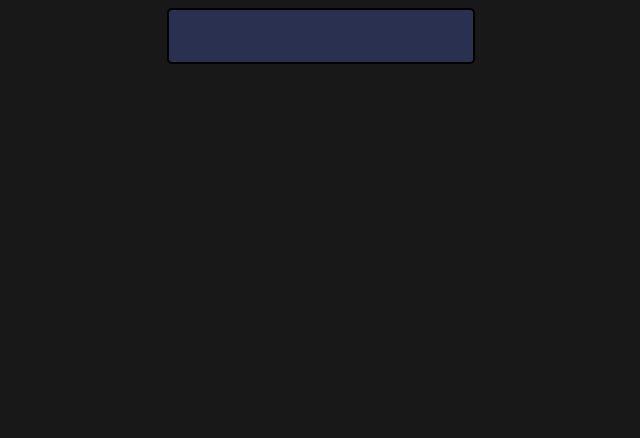
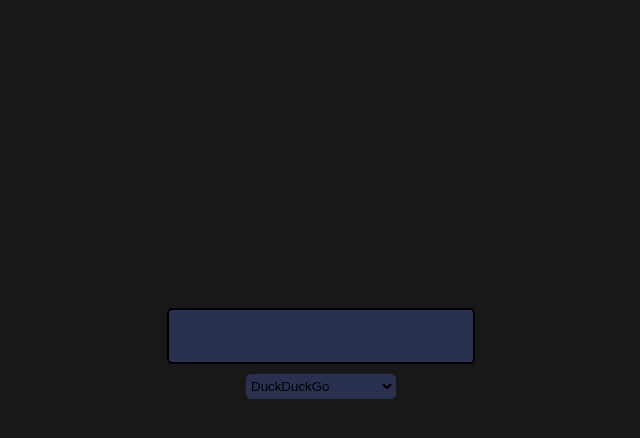
Before and after one commit to ACoderGuy1002/webbrowser, a website built with Vite: page vite-project/index.html in a window 1280 px wide. Shown: the whole page, without its empty margins (319-959 px from the left). Built offline with nearby package versions, Linux system fonts and the light colour scheme.

Commit message:
Letshopework

```diff
--- a/vite-project/index.html
+++ b/vite-project/index.html
@@ -11,5 +11,12 @@
                 <input type="text" id="url" class="url" name="url" value=" ">
             </form>
         </div>
+        <div class="select-out">
+            <select name="engine" id="engine" class="engine">
+                <option value="duck">DuckDuckGo</option>
+                <option value="google">Google</option>
+                <option value="bing">Bing</option>
+            </select>
+        </div>
     </body>
 </html>
--- a/vite-project/script.js
+++ b/vite-project/script.js
@@ -6,10 +6,25 @@ function goto(){
     let inputTextValue = document.getElementById("url");
 
     inputTextValue = inputTextValue.value;
+    var strUsr = drop.options[drop.selectedIndex].value;
 
-    window.open('https://www.duckduckgo.com/?t=h_&q=' + inputTextValue).focus;
+    if (strUsr == "duck"){
+        window.open('https://www.duckduckgo.com/?t=h_&q=' + inputTextValue).focus;
+    }
+    else if (strUsr == "google"){
+        window.open('https://www.google.com/search?q=' + inputTextValue).focus;
+    }
+    else {
+        window.open('https://www.bing.com/search?q=' + inputTextValue).focus;
+    }
+
 }
 
 const form = document.getElementById("form");
+const drop = document.getElementById("engine")
 
 form.addEventListener("submit", goto);
+
+function changesearch(){
+
+}
--- a/vite-project/style.css
+++ b/vite-project/style.css
@@ -10,15 +10,39 @@ body {
   align-items: center;
 }
 .url {
+  margin-top: 300px;
   width: 300px;
   height: 50px;
   font-size: 30px;
   border-radius: 5px;
   border: 2px black solid;
   background-color: rgb(42, 48, 79);
-  color:antiquewhite;
+  color: #f7f8fa;
 }
 .url:focus {
   outline: 2px rgb(42, 48, 79) solid;
   border-color: rgb(42, 48, 79);
 }
+
+.select-out {
+  display: flex;
+  width: auto;
+  height: auto;
+  justify-content: center;
+  align-items: center;
+  margin-top: 10px;
+}
+
+.engine {
+  background-color: rgb(42, 48, 79);
+  border-radius: 5px;
+  border-color: rgb(42, 48, 79);
+  box-shadow: none;
+  color: black;
+  width: 150px;
+  height: 25px;
+}
+
+.engine:hover {
+  color: #f7f8fa;
+}
```
